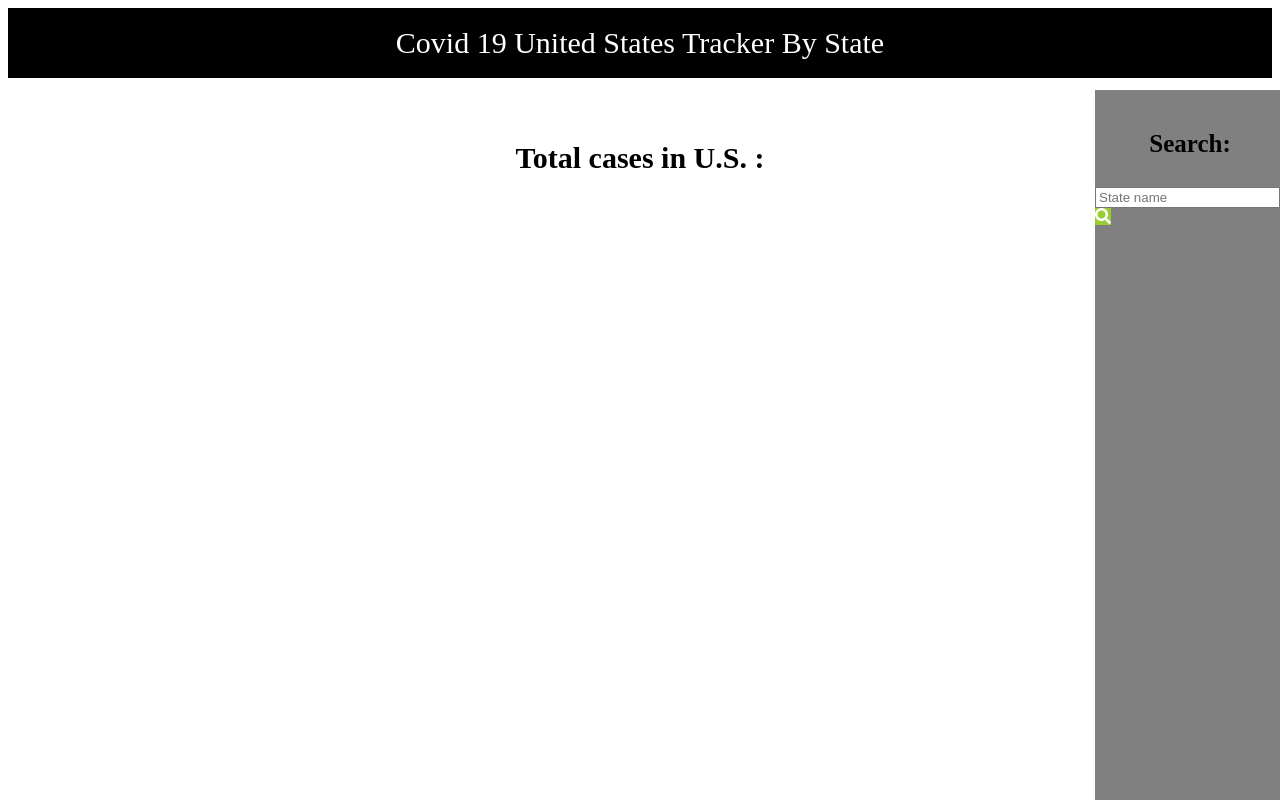
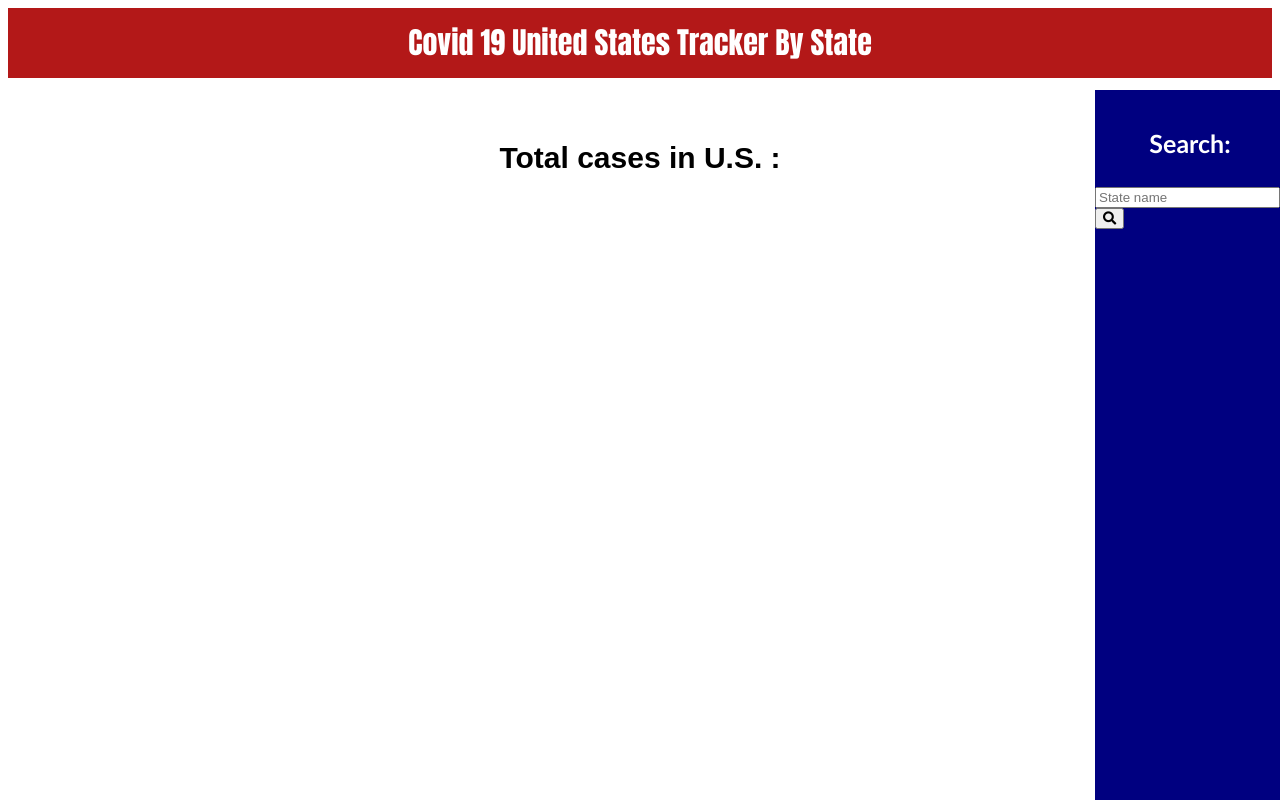
Before and after one commit to fonyeabo12/P1G4, a plain HTML site: page index.html in a window 1280 px wide. Drawn offline with nearby package versions, Linux system fonts and the light colour scheme; no server answers.

Commit message:
css & html edits

```diff
--- a/index.html
+++ b/index.html
@@ -22,7 +22,7 @@
             <div id="city" class="input-group md-form form-sm form-1 pl-0">
                 <input id="input" class="form-control my-0 py-1" type="text" placeholder="State name" aria-label="Search">
                 <div class="input-group-prepend">
-                    <span class="input-group-text" id="text"><i class="fas fa-search" aria-hidden="true"></i></span></div>
+                    <button class="submit" id="search"><i class="fa fa-search" aria-hidden="true"></i></button></div>
             </div>
 
 
--- a/style.css
+++ b/style.css
@@ -1,9 +1,11 @@
+/** @format */
 
 header {
+	font-family: Impact, Haettenschweiler, "Arial Narrow", sans-serif;
 	font-size: 30px;
 	color: white;
 	font-weight: 300;
-    background-color: black;
+	background-color: rgb(179, 24, 24);
 	text-align: center;
 	padding: 20px;
 }
@@ -29,10 +31,13 @@ section {
 	position: fixed;
 	top: 90px;
 	right: 0;
-    background-color: gray;
+	background-color: navy;
+	color: white;
 }
 
 h1 {
+	font-family: "Trebuchet MS", "Lucida Sans Unicode", "Lucida Grande",
+		"Lucida Sans", Arial, sans-serif;
 	font-size: 25px;
 	text-align: center;
 	padding: 20px 5px 10px 10px;
@@ -43,7 +48,6 @@ body {
 	line-height: 1;
 }
 
-
 #text {
 	background-color: yellowgreen;
 }
@@ -53,6 +57,7 @@ body {
 }
 
 h2 {
+	font-family: Arial, Helvetica, sans-serif, sans-serif;
 	font-size: 30px;
 	text-align: left;
 	font-weight: bolder;
@@ -73,10 +78,10 @@ a {
 ul {
 	color: grey;
 	font-size: 18px;
+	font-family: Arial, Helvetica, sans-serif;
 	line-height: 24px;
 	padding-left: 20px;
 }
-
 
 #fiveDay {
 	text-align: left;
```
Lines whose indentation alone changed are shown as unchanged.
